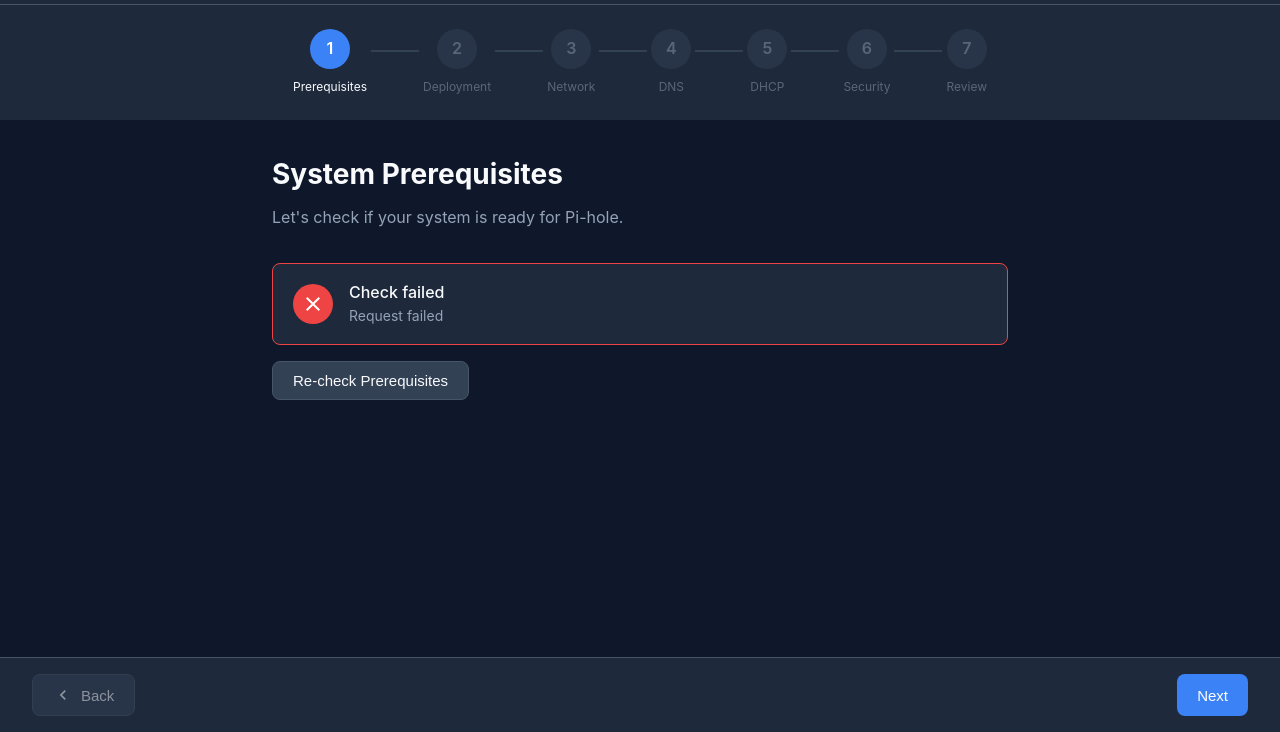
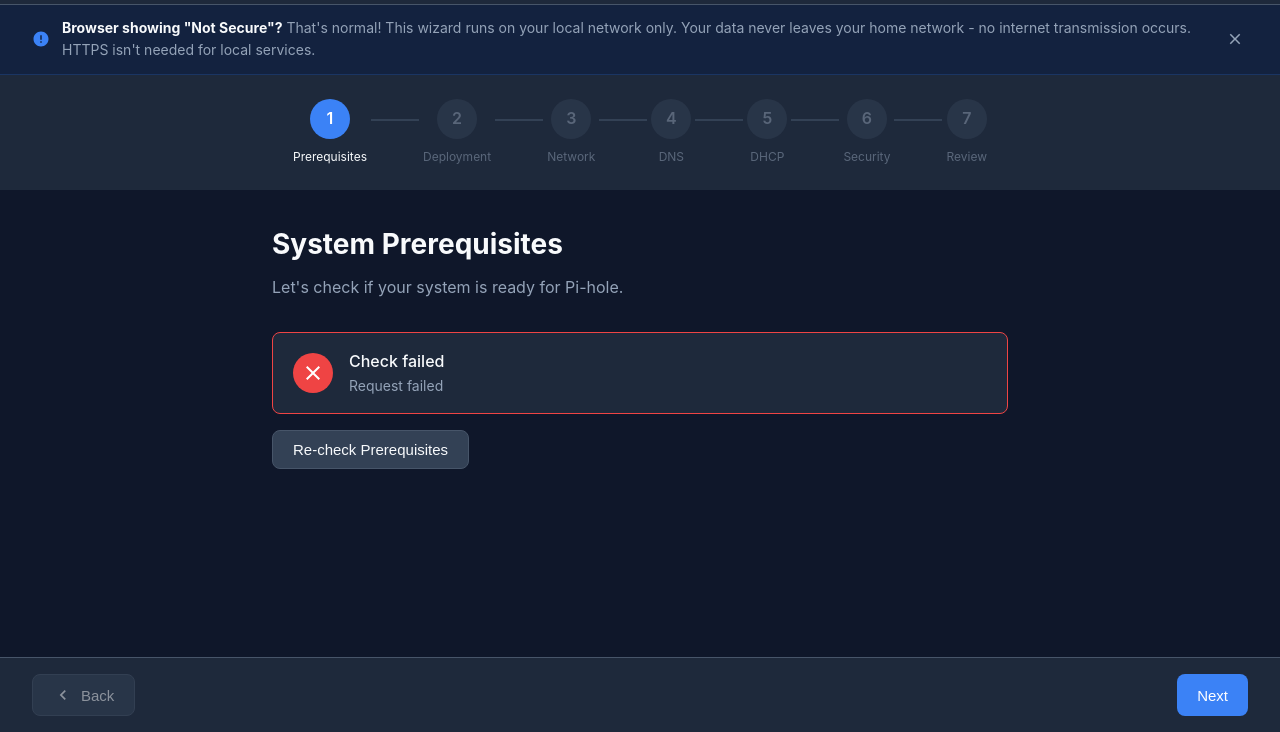
Before and after one commit to AnishJ9/pihole-wizard-web, a plain HTML site: page frontend/index.html in a window 1280 px wide. Shown: the part 68-800 px from the top of the page. Drawn offline with nearby package versions, Linux system fonts and the light colour scheme; no server answers.

Commit message:
Add 'Not Secure' explanation to wizard web app and CLI

```diff
--- a/frontend/css/style.css
+++ b/frontend/css/style.css
@@ -209,6 +209,33 @@
 
 .banner-close:hover {
     background: rgba(255, 255, 255, 0.1);
+    color: var(--text);
+}
+
+/* Security Notice Banner */
+.security-banner {
+    display: flex;
+    align-items: center;
+    justify-content: space-between;
+    padding: 0.75rem 2rem;
+    background: rgba(59, 130, 246, 0.1);
+    border-bottom: 1px solid rgba(59, 130, 246, 0.2);
+}
+
+.security-banner-content {
+    display: flex;
+    align-items: center;
+    gap: 0.75rem;
+    font-size: 0.875rem;
+    color: var(--text-muted);
+}
+
+.security-banner-content svg {
+    color: var(--primary);
+    flex-shrink: 0;
+}
+
+.security-banner-content strong {
     color: var(--text);
 }
 
--- a/frontend/index.html
+++ b/frontend/index.html
@@ -70,6 +70,21 @@
                 <input type="file" id="importFileInput" accept=".json" style="display: none;">
             </div>
         </header>
+
+        <!-- Security Notice Banner -->
+        <div id="securityBanner" class="security-banner">
+            <div class="security-banner-content">
+                <svg viewBox="0 0 24 24" fill="currentColor" width="18" height="18">
+                    <path d="M12 2C6.48 2 2 6.48 2 12s4.48 10 10 10 10-4.48 10-10S17.52 2 12 2zm1 15h-2v-2h2v2zm0-4h-2V7h2v6z"/>
+                </svg>
+                <span><strong>Browser showing "Not Secure"?</strong> That's normal! This wizard runs on your local network only. Your data never leaves your home network - no internet transmission occurs. HTTPS isn't needed for local services.</span>
+            </div>
+            <button id="dismissSecurityBanner" class="banner-close" aria-label="Dismiss">
+                <svg viewBox="0 0 24 24" fill="currentColor" width="18" height="18">
+                    <path d="M19 6.41L17.59 5 12 10.59 6.41 5 5 6.41 10.59 12 5 17.59 6.41 19 12 13.41 17.59 19 19 17.59 13.41 12z"/>
+                </svg>
+            </button>
+        </div>
 
         <!-- Progress Stepper -->
         <div class="progress-container">
--- a/frontend/js/app.js
+++ b/frontend/js/app.js
@@ -209,6 +209,18 @@
             document.getElementById('supportBanner').style.display = 'none';
             localStorage.setItem('bannerDismissed', 'true');
         });
+
+        // Dismiss security banner
+        document.getElementById('dismissSecurityBanner')?.addEventListener('click', () => {
+            document.getElementById('securityBanner').style.display = 'none';
+            localStorage.setItem('securityBannerDismissed', 'true');
+        });
+
+        // Hide security banner if already dismissed
+        if (localStorage.getItem('securityBannerDismissed') === 'true') {
+            const securityBanner = document.getElementById('securityBanner');
+            if (securityBanner) securityBanner.style.display = 'none';
+        }
 
         // Config tabs
         document.querySelectorAll('.tab').forEach(tab => {
```
Also changed, not shown: landing/index.html (+0 -5 lines).
